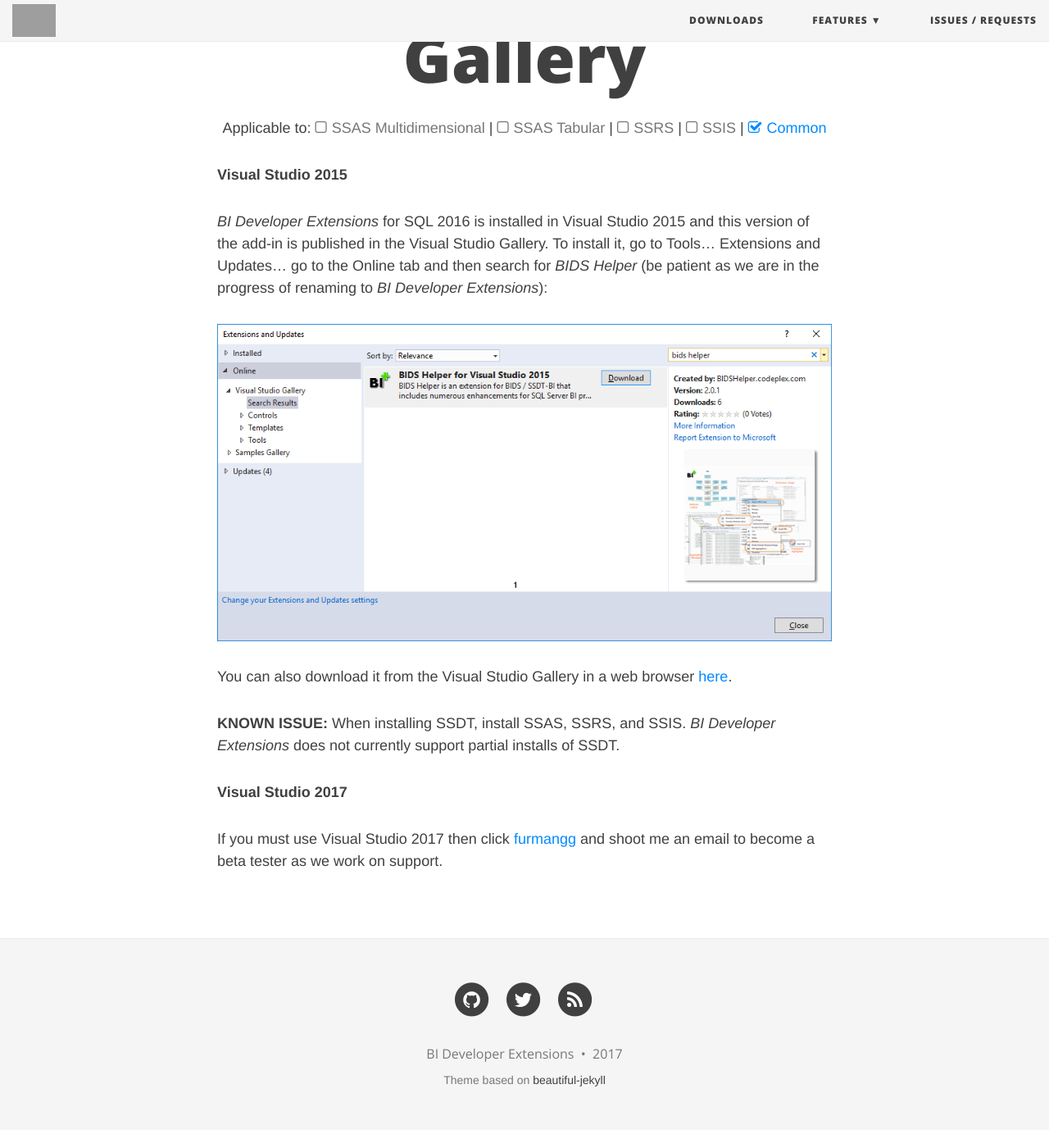
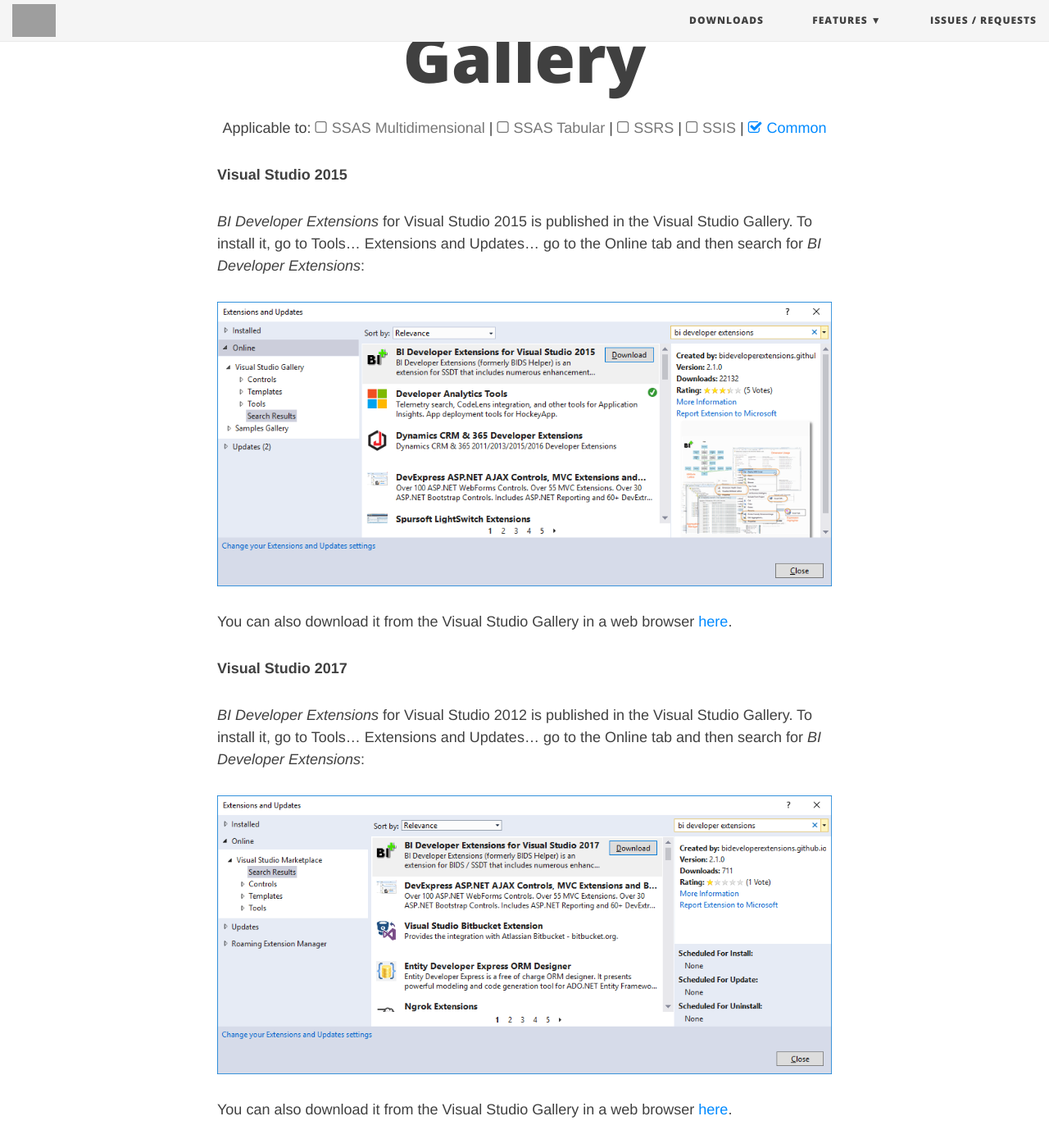
Before and after one commit to BIDeveloperExtensions/bideveloperextensions.github.io, a Jekyll site: the page built from _features/InstallingfromtheVisualStudioGallery.md, in a window 1280 px wide and 1400 px high, scrolled down 280 px. Shown: the whole window at 82% size. Built offline with Jekyll 4.4.1, drawn with Linux system fonts in a browser that asks for light colours; nearby versions of some CDN libraries; before the commit the page ends 1658 px from its top, so only the background shows below that; grey boxes are pictures that could not be loaded.

Commit message:
updating install instructions now that we are out of beta for VS2017

```diff
--- a/_features/InstallingfromtheVisualStudioGallery.md
+++ b/_features/InstallingfromtheVisualStudioGallery.md
@@ -5,15 +5,17 @@
 
 **Visual Studio 2015**
 
-*{{site.title}}* for SQL 2016 is installed in Visual Studio 2015 and this version of the add-in is published in the Visual Studio Gallery. To install it, go to Tools... Extensions and Updates... go to the Online tab and then search for *BIDS Helper* (be patient as we are in the progress of renaming to *{{site.title}}*):
+*{{site.title}}* for Visual Studio 2015 is published in the Visual Studio Gallery. To install it, go to Tools... Extensions and Updates... go to the Online tab and then search for *{{site.title}}*:
 
 ![](Installing from the Visual Studio Gallery_BIDSHelperVSGallery.png)
 
-You can also download it from the Visual Studio Gallery in a web browser [here](https://marketplace.visualstudio.com/vsgallery/e8c17a53-f117-426d-9e92-407115777d6e).
-
-**KNOWN ISSUE:** When installing SSDT, install SSAS, SSRS, and SSIS. *{{site.title}}* does not currently support partial installs of SSDT.
+You can also download it from the Visual Studio Gallery in a web browser [here](https://marketplace.visualstudio.com/items?itemName=BIDSHelper.BIDSHelperforVisualStudio2015).
 
 
 **Visual Studio 2017**
 
-If you must use Visual Studio 2017 then click [furmangg](https://www.codeplex.com/site/users/view/furmangg) and shoot me an email to become a beta tester as we work on support.
+*{{site.title}}* for Visual Studio 2012 is published in the Visual Studio Gallery. To install it, go to Tools... Extensions and Updates... go to the Online tab and then search for *{{site.title}}*:
+
+![](Installing from the Visual Studio Gallery_BIDSHelperVSGallery2017.png)
+
+You can also download it from the Visual Studio Gallery in a web browser [here](https://marketplace.visualstudio.com/items?itemName=BIDSHelper.BIDeveloperExtensionsVS2017).
```
Also changed, not shown: _features/InstallingfromtheVisualStudioGallery/Installing from the Visual Studio Gallery_BIDSHelperVSGallery.png, _features/InstallingfromtheVisualStudioGallery/Installing from the Visual Studio Gallery_BIDSHelperVSGallery2017.png (added).
